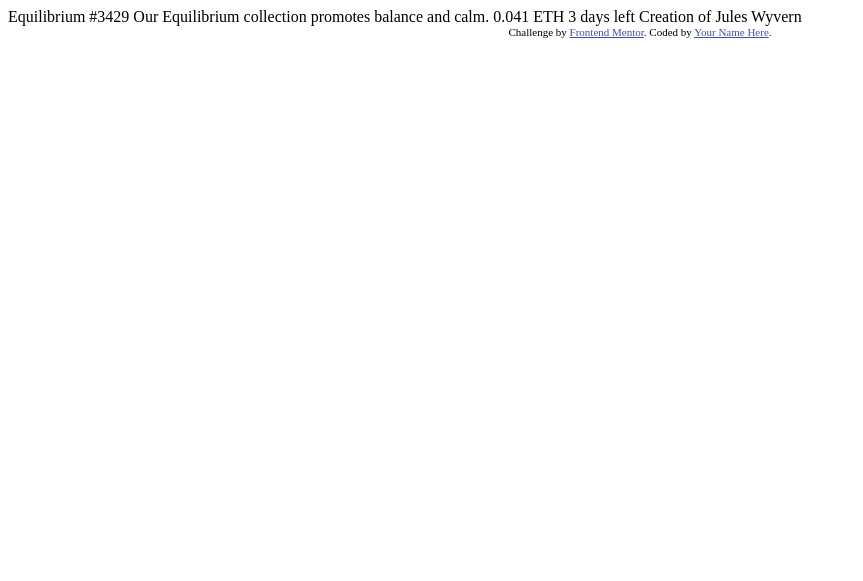
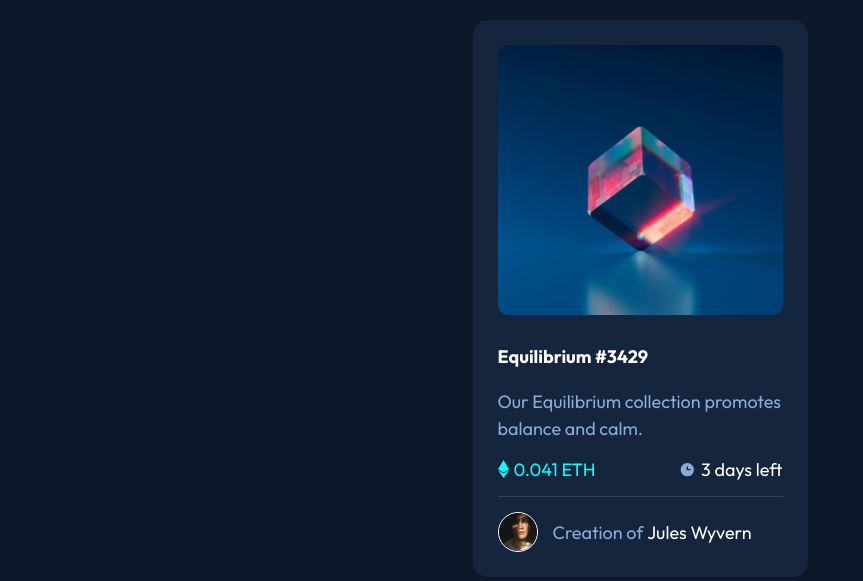
Before and after one commit to tusharbansodkar/nft-preview-card-component, a plain HTML site: page index.html in a window 1280 px wide. Shown: the top 581 px of the page, without its empty margins (0-863 px from the left). Drawn offline with Linux system fonts and the light colour scheme.

Commit message:
another commit

```diff
--- a/index.html
+++ b/index.html
@@ -1,33 +1,65 @@
 <!DOCTYPE html>
 <html lang="en">
+
 <head>
   <meta charset="UTF-8">
-  <meta name="viewport" content="width=device-width, initial-scale=1.0"> <!-- displays site properly based on user's device -->
+  <meta name="viewport" content="width=device-width, initial-scale=1.0">
+  <!-- displays site properly based on user's device -->
 
   <link rel="icon" type="image/png" sizes="32x32" href="./images/favicon-32x32.png">
 
   <title>Frontend Mentor | NFT preview card component</title>
 
-  <!-- Feel free to remove these styles or customise in your own stylesheet 👍 -->
-  <style>
-    .attribution { font-size: 11px; text-align: center; }
-    .attribution a { color: hsl(228, 45%, 44%); }
-  </style>
+  <link rel="preconnect" href="https://fonts.googleapis.com">
+  <link rel="preconnect" href="https://fonts.gstatic.com" crossorigin>
+  <link rel="preconnect" href="https://fonts.googleapis.com">
+  <link rel="preconnect" href="https://fonts.gstatic.com" crossorigin>
+  <link href="https://fonts.googleapis.com/css2?family=Outfit:wght@400;600;700&display=swap" rel="stylesheet">
+
+  <link rel="stylesheet" href="style.css">
 </head>
+
 <body>
 
-  Equilibrium #3429
+  <div class="container">
+    <article class="img_container">
+      <div class="hvr_style"></div>
+    </article>
 
-  Our Equilibrium collection promotes balance and calm.
+    <article>
 
-  0.041 ETH
-  3 days left
+      <h2>Equilibrium #3429</h2>
+    </article>
 
-  Creation of Jules Wyvern
+    <article>
+
+      <p>Our Equilibrium collection promotes balance and calm.</p>
+    </article>
+
+
+    <div class="info">
+      <div class="inner_box">
+        <img src="/images/icon-ethereum.svg" alt="" style="margin-right: 5px;">
+        <span style="color: cyan;">0.041 ETH</span>
+      </div>
+
+      <div class="inner_box">
+        <img src="/images/icon-clock.svg " alt="" style="margin-right: 5px;">
+        <span>3 days left</span>
+      </div>
+    </div>
+
+    <div class="img_avtar">
+      <img src="/images/image-avatar.png" alt="">
+      <span style="color: hsl(215, 51%, 70%); margin-left: 15px;">Creation of</span><span id="creator_name">&nbspJules Wyvern</span>
+    </div>
+
+  </div>
 
   <div class="attribution">
     Challenge by <a href="https://www.frontendmentor.io?ref=challenge" target="_blank">Frontend Mentor</a>.
-    Coded by <a href="#">Your Name Here</a>.
+    Coded by <a href="#">Tushar</a>.
   </div>
 </body>
+
 </html>
--- /dev/null
+++ b/style.css
@@ -0,0 +1,120 @@
+* {
+    margin: 0;
+    padding: 0;
+    box-sizing: border-box;
+    color: white;
+    font-family: 'Outfit', sans-serif;
+    font-size: 18px;
+  }
+
+  body {
+    background-color: hsl(217, 54%, 11%);
+  }
+
+  /* card container */
+  .container {
+    background-color: hsl(216, 50%, 16%);
+    width: 90%;
+    margin: auto;
+    margin-top: 20px;
+    margin-bottom: 10px;
+    padding: 25px;
+    border-radius: 15px;
+  }
+
+  .container .img_container {
+    background: url(/images/image-equilibrium.jpg);
+    position: relative;
+    background-repeat: no-repeat;
+    background-size: cover;
+    background-position: center;
+    height: 270px;
+    border-radius: 10px;
+  }
+
+  .container .hvr_style{
+    position: absolute;
+    top: 50%;
+    left: 50%;
+    width: 100%;
+    height: 100%;
+    transform: translate(-50%, -50%);
+    background-color: rgba(0, 255, 255, 0.301);
+    background-image: url(/images/icon-view.svg);
+    background-repeat: no-repeat;
+    background-position: center;
+    border-radius: inherit;
+    cursor: pointer;
+    opacity: 0;
+    transition: opacity 0.2s ease-in;
+
+  }
+
+  .container .hvr_style:hover{
+    opacity: 1;
+  }
+
+  /* heading style */
+  article h2 {
+    margin: 30px 0px 20px 0px;
+    font-weight: bolder;
+    display: inline-block;
+  }
+
+  article h2:hover{
+    color: hsl(178, 100%, 50%);
+    cursor: pointer;
+  }
+
+  /* paragraph style */
+  article p {
+    color: hsl(215, 51%, 70%);
+    line-height: 1.5;
+  }
+
+  .info {
+    display: flex;
+    justify-content: space-between;
+    align-items: center;
+    border-bottom: 1px solid hsl(215, 32%, 27%);
+    height: 55px;
+  }
+
+  .inner_box {
+    display: flex;
+    align-items: center;
+  }
+
+  /* avtar style */
+  .img_avtar {
+    margin-top: 15px;
+    display: flex;
+    align-items: center;
+  }
+
+  .img_avtar img {
+    height: 40px;
+    width: 40px;
+    border: 1px solid white;
+    border-radius: 50%;
+  }
+
+  #creator_name:hover {
+    color: hsl(178, 100%, 50%);
+    cursor: pointer;
+  }
+
+  .attribution {
+    font-size: 11px;
+    text-align: center;
+  }
+
+  .attribution a {
+    color: hsl(228, 45%, 44%);
+  }
+
+  /* desktop design */
+  @media only screen and (min-width:375px) {
+    .container {
+      width: 335px;
+    }
```
Also changed, not shown: images/Screenshot.png (added), images/active state1.png (added), images/active state2.png (added), images/active state3.png (added).
